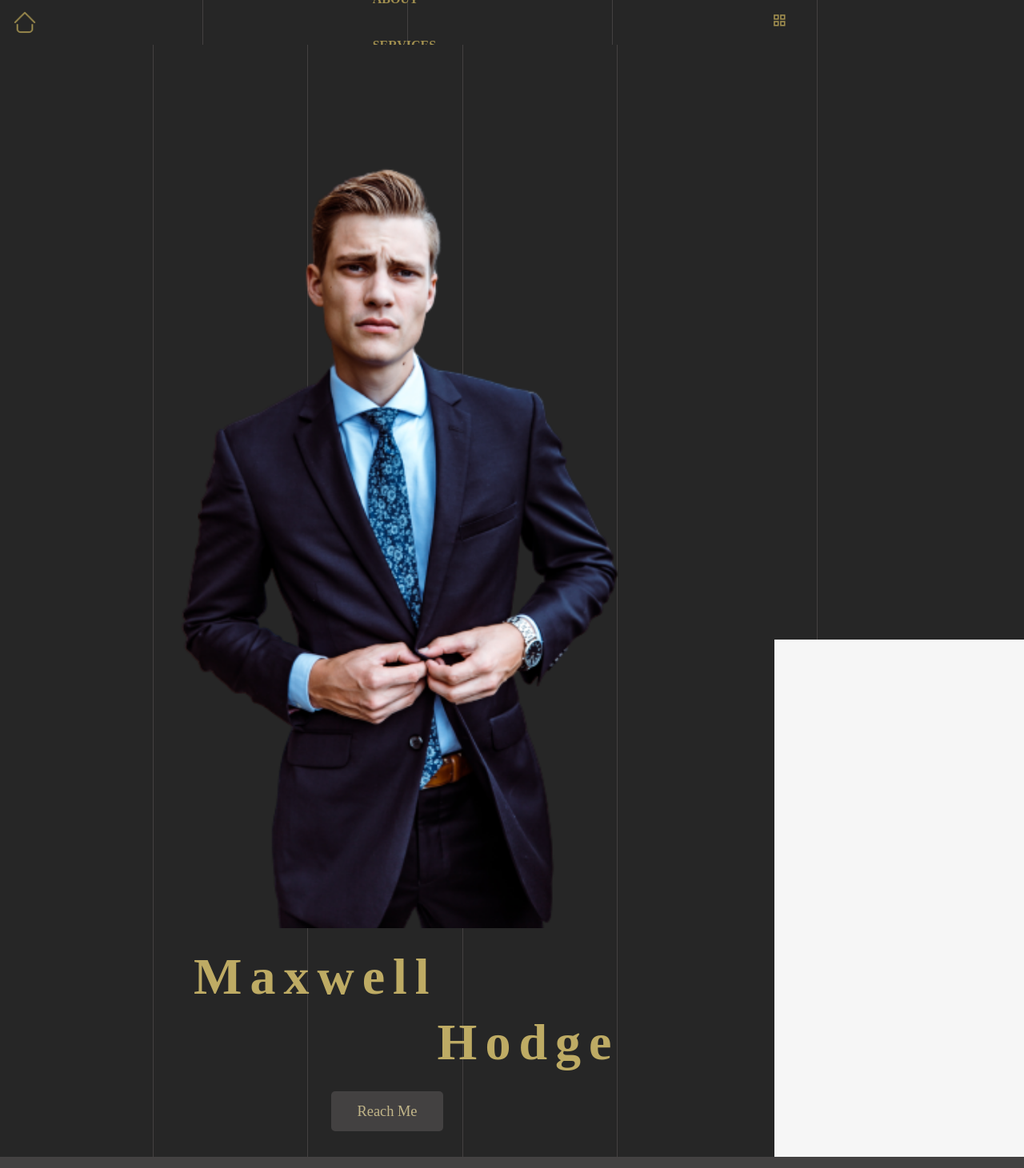
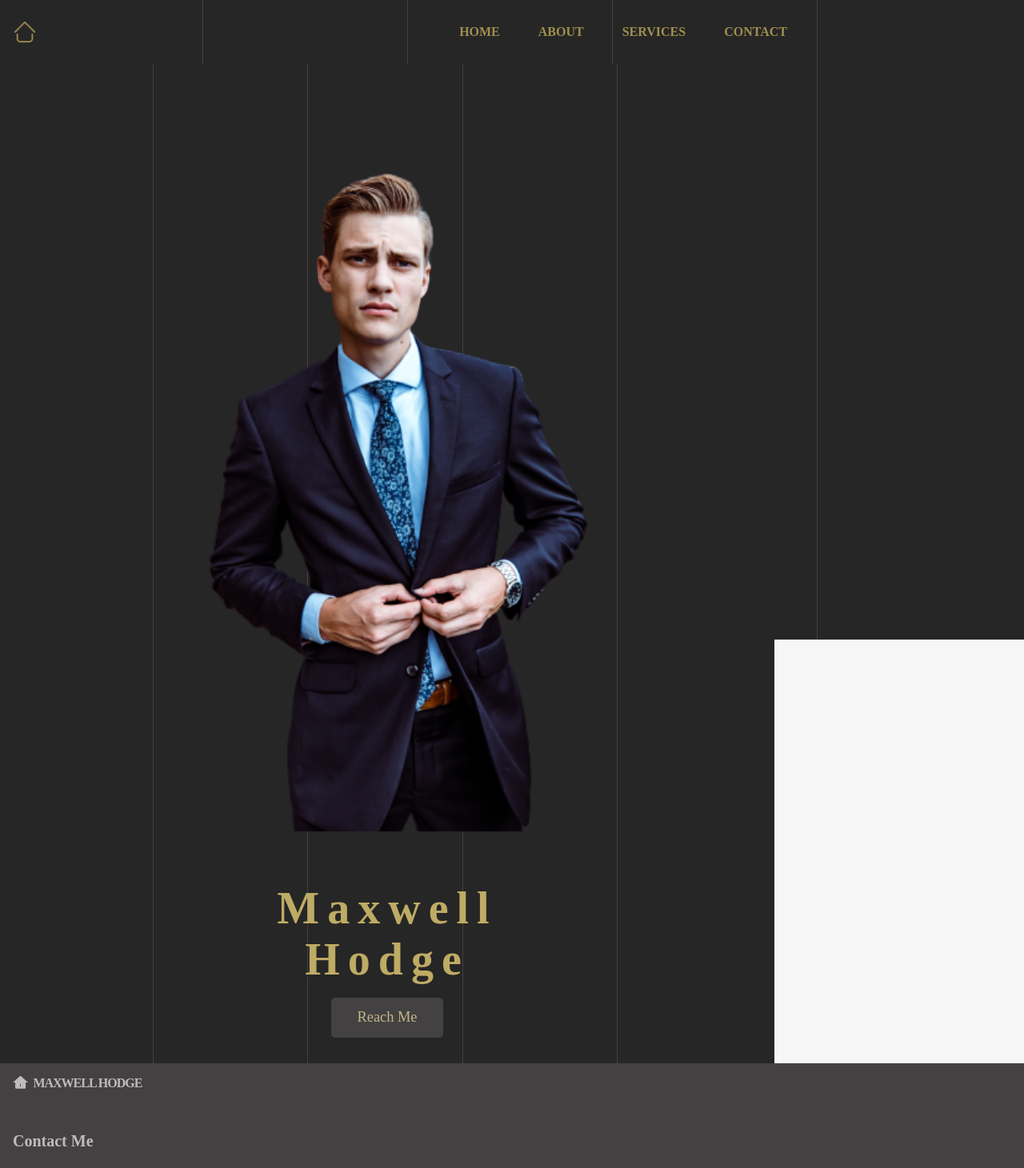
Before and after one commit to jbramirez03/MaxwellHodge, a React (Create React App) app: page / in a window 1280 px wide. Shown: the top 1461 px of the page at 80% size. Built offline with nearby package versions, Linux system fonts and the light colour scheme.

Commit message:
added responsive view for tablets

```diff
--- a/src/App.css
+++ b/src/App.css
@@ -263,8 +263,8 @@ button {
 }
 
 .home__image-container img {
-  height: 75%;
-  width: 75%;
+  height: 65%;
+  width: 65%;
   margin-bottom: 1rem;
 }
 
@@ -290,7 +290,14 @@ button {
   border: solid 1px var(--text-color);
 }
 
-.home__line-one {
+.home__details {
+  display: flex;
+  flex-direction: column;
+  justify-content: center;
+  align-items: center;
+}
+
+/* .home__line-one {
   display: flex;
   justify-content: flex-start;
   width: 50%;
@@ -300,7 +307,7 @@ button {
   display: flex;
   justify-content: flex-end;
   width: 60%;
-}
+} */
 
 .footer {
   background-color: #434141;
@@ -378,3 +385,32 @@ button {
   color: var(--text-color-lighten);
   margin: 3rem 0 1rem;
 }
+
+@media screen and (min-width: 767px) {
+  .nav {
+    height: calc(var(--header-height) + 1.5rem);
+    column-gap: 3rem;
+  }
+
+  .nav__toggle,
+  .nav__close {
+    display: none;
+  }
+
+  .nav__list {
+    flex-direction: row;
+    column-gap: 3rem;
+  }
+
+  .nav__menu {
+    margin-left: auto;
+  }
+
+  .home__image-container {
+    row-gap: 3rem;
+  }
+
+  .home__title {
+    font-size: 3.5rem;
+  }
+}
--- a/src/components/Home.js
+++ b/src/components/Home.js
@@ -11,6 +11,8 @@ const Home = () => {
 
             <div className="home__image-container">
                 <img src={homeImg} />
+                <div className="home__details">
+
                     <div className="home__line-one">
                         <h1 className='home__title'>Maxwell</h1>
                     </div>
@@ -20,6 +22,7 @@ const Home = () => {
                     <button className="home__button">Reach Me</button>
                 </div>
             </div>
+        </div>
     )
 }
 
```
Lines whose indentation alone changed are shown as unchanged.
